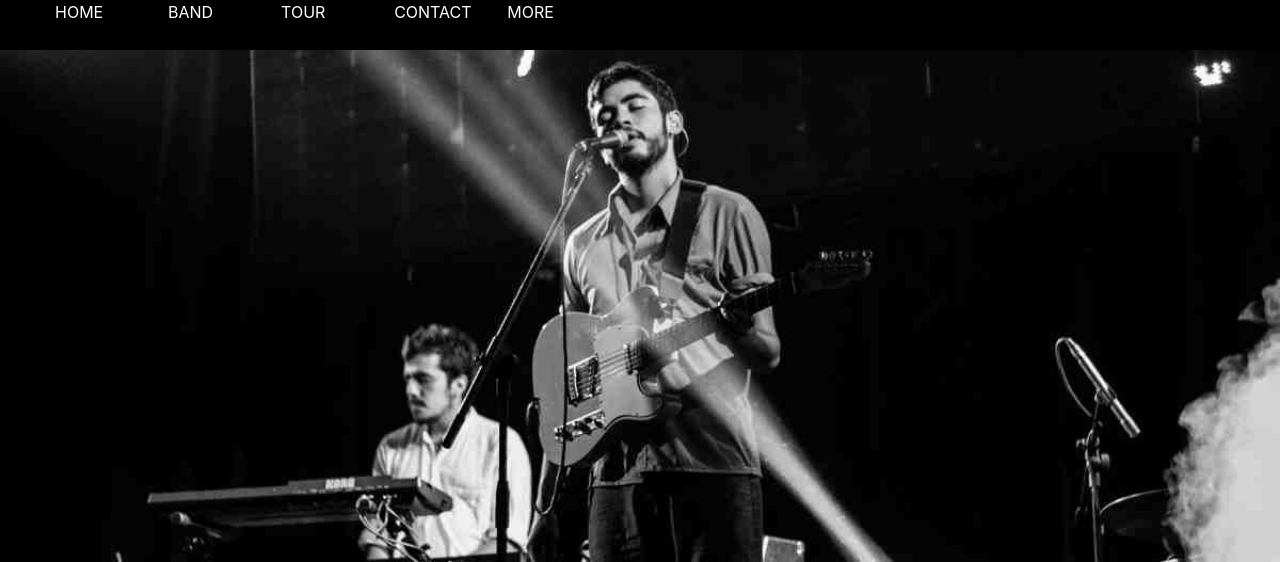
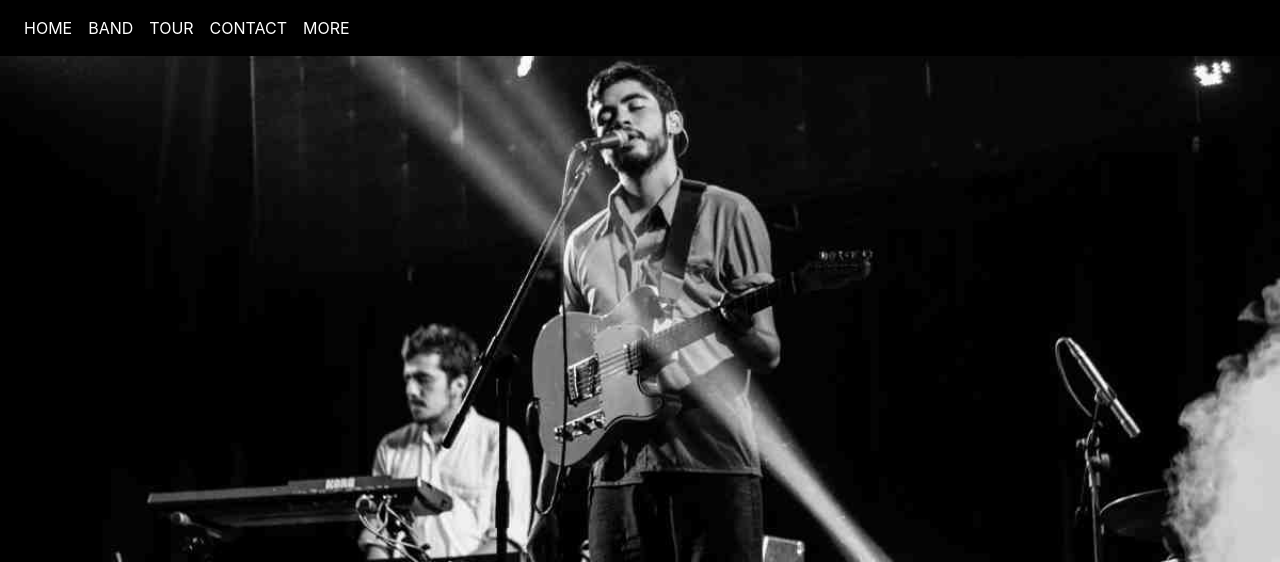
Before and after one commit to Artem123456789/band-site, a plain HTML site: page index.html in a window 1280 px wide. Shown: the top 562 px of the page. Drawn offline with nearby package versions, Linux system fonts and the light colour scheme.

Commit message:
trying make nav

```diff
--- a/css/style.css
+++ b/css/style.css
@@ -3,14 +3,12 @@ footer{
 }
 
 nav{
-    height: 50px;
     background: black;
-    color: white;
 }
 
-.menu-item{
+.nav-link{
+    color: white;
     text-transform: uppercase;
-    list-style: none;
 }
 
 .nav-link:hover{
@@ -19,6 +17,7 @@ nav{
 }
 
 .slider{
+    margin-top: 50px;
     width: 100%;
     position: relative;
 }
--- a/index.html
+++ b/index.html
@@ -9,7 +9,7 @@
 </head>
 <body>
     <header>
-        <!-- <nav class="navbar navbar-expand-lg bg-dark fixed-top">
+        <nav class="navbar navbar-expand-lg fixed-top">
             <ul class="navbar-nav mr-auto">
                 <li class="nav-item">
                     <a href="" class="nav-link">home</a>
@@ -27,19 +27,6 @@
                     <a href="" class="nav-link">more</a>
                 </li>
             </ul>
-        </nav> -->
-        <nav class="container-fluid">
-            <div class="row justify-content-between align-items-center">
-                <div class="col-5">
-                    <ul class="row align-items-center justify-content-between">
-                        <li class="col-1 menu-item">home</li>
-                        <li class="col-1 menu-item">band</li>
-                        <li class="col-1 menu-item">tour</li>
-                        <li class="col-1 menu-item">contact</li>
-                        <li class="col-1 menu-item">more</li>
-                    </ul>
-                </div>
-            </div>
         </nav>
         <section class="slider">
             <img src="img/chicago.jpg" alt="chicago" class="slide-image">
@@ -136,12 +123,12 @@
                 <p class="contact-text-fan">Fan? Drop note!</p>
             </div>
             <div class="row justify-content-between contact-info">
-                <div class="contacts col-md-5 col-sm-12">
+                <div class="contacts col-md-4 col-sm-12">
                     <p>Chicago, US</p>
                     <p>Phone: +00151515</p>
                     <p>Email: mail@mail.com</p>
                 </div>
-                <form action="" class="contact-form col-md-4 col-sm -12">
+                <form action="" class="contact-form col-md-5 col-sm -12">
                     <div class="name-email-inputs">
                         <input type="text" placeholder="Name" class="contact-name contact-input">
                         <input type="email" name="" id="" placeholder="Email" class="contact-email contact-input">
@@ -157,5 +144,7 @@
             <img src="img/map.jpg" alt="" class="map-img">
         </section>
     </footer>
+    <script src="https://code.jquery.com/jquery-3.5.1.min.js" integrity="sha256-9/aliU8dGd2tb6OSsuzixeV4y/faTqgFtohetphbbj0=" crossorigin="anonymous"></script>
+    <script src="js/bootstrap.min.js"></script>
 </body>
 </html>
```
